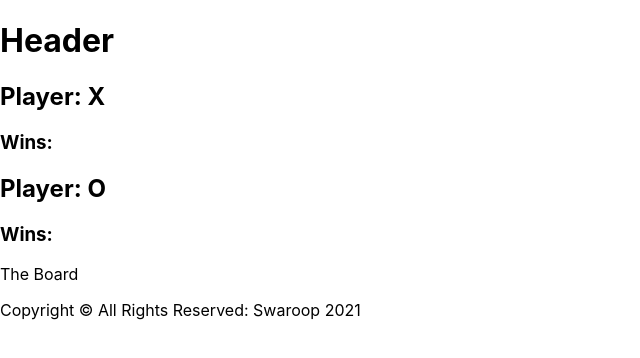
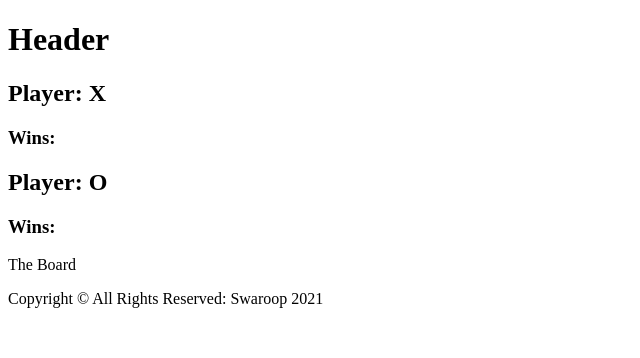
Before and after one commit to breadfan18/gaPhoenix, a React (Create React App) app in the folder react/hello-world/: page / in a window 1280 px wide. Shown: the top 358 px of the page, without its empty margins (0-640 px from the left). Built offline with nearby package versions, Linux system fonts and the light colour scheme.

Commit message:
root custom css properties

```diff
--- a/react/hello-world/src/index.css
+++ b/react/hello-world/src/index.css
@@ -1,13 +1,8 @@
-body {
-  margin: 0;
-  font-family: -apple-system, BlinkMacSystemFont, 'Segoe UI', 'Roboto', 'Oxygen',
-    'Ubuntu', 'Cantarell', 'Fira Sans', 'Droid Sans', 'Helvetica Neue',
-    sans-serif;
-  -webkit-font-smoothing: antialiased;
-  -moz-osx-font-smoothing: grayscale;
+:root {
+  --dark-cerulean: #124e78;
+  --maastricht-blue: #0b132b;
+  --yankees-blue: #1c2541;
+  --sea-serpent: #5bc0be;
+  --aquamarine: #6fffe9;
+  --react: #00d8ff;
 }
-
-code {
-  font-family: source-code-pro, Menlo, Monaco, Consolas, 'Courier New',
-    monospace;
-}
```
